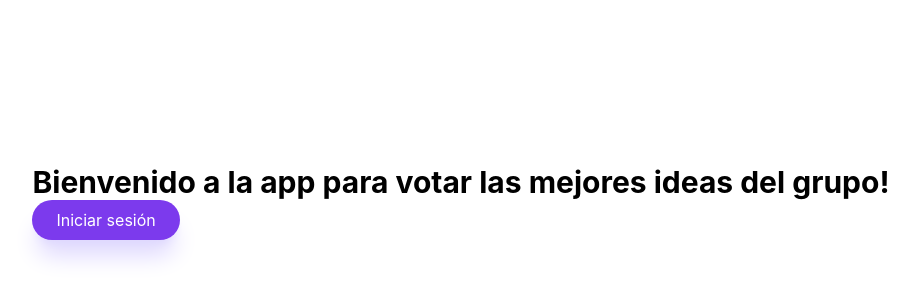
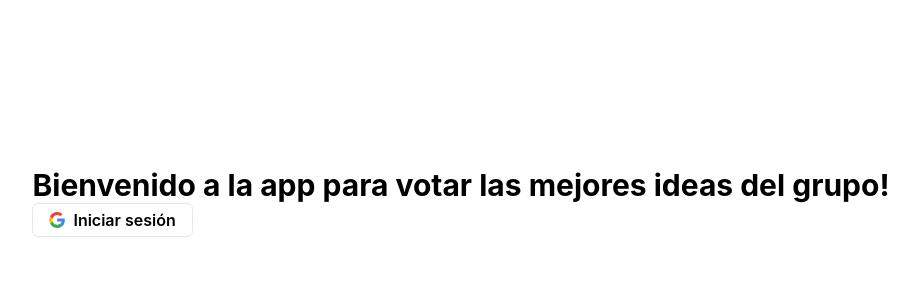
Before and after one commit to Mateoac12/vota-app, a Next.js app: page / in a window 1280 px wide. Shown: the part 198-498 px from the top of the page, without its empty margins (179-1097 px from the left). Built offline with nearby package versions, Linux system fonts and the light colour scheme; no server answers.

Commit message:
feat: add login button

```diff
--- a/components/LoginButton/index.tsx
+++ b/components/LoginButton/index.tsx
@@ -1,11 +1,26 @@
 import { signIn } from 'next-auth/react'
+import Image from 'next/image'
+import { useState } from 'react'
+
+import googleSvg from './google-icon.svg'
 
 const LoginButton: React.FC = () => {
+  const [isLoading, setIsLoading] = useState<boolean>(false)
+
+  const handleLogin = () => {
+    setIsLoading(true)
+    signIn('google')
+  }
+
   return (
     <button
-      className='bg-violet-600 text-white py-2 px-6 rounded-full shadow-xl shadow-violet-200'
-      onClick={() => signIn('google')}
+      className={`border font-semibold py-1 px-4 rounded-md hover:opacity-95 flex items-center gap-2 hover:shadow-sm ${
+        isLoading && 'opacity-60 hover:cursor-not-allowed hover:opacity-60'
+      }`}
+      disabled={isLoading}
+      onClick={handleLogin}
     >
+      <Image src={googleSvg} alt='google icon' className='w-2' />
       Iniciar sesión
     </button>
   )
```
Also changed, not shown: components/LoginButton/google-icon.svg (added).
